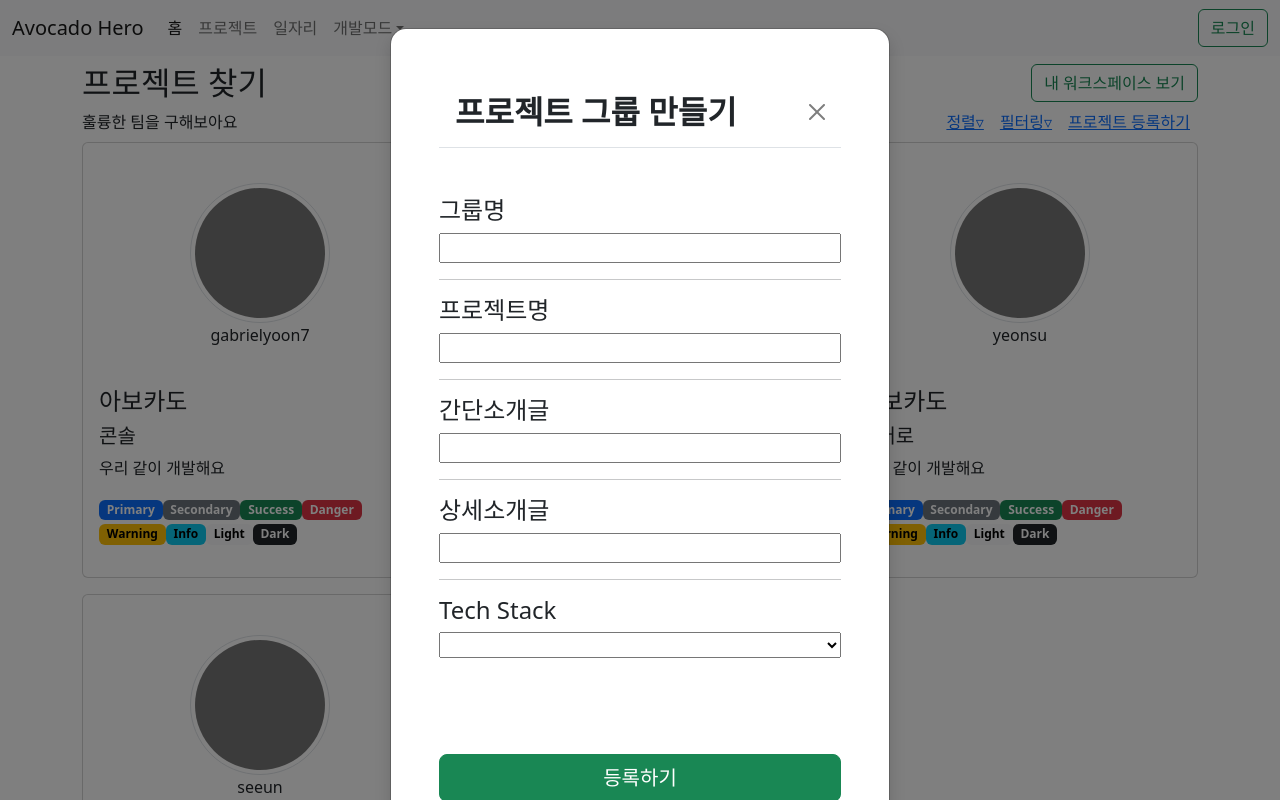
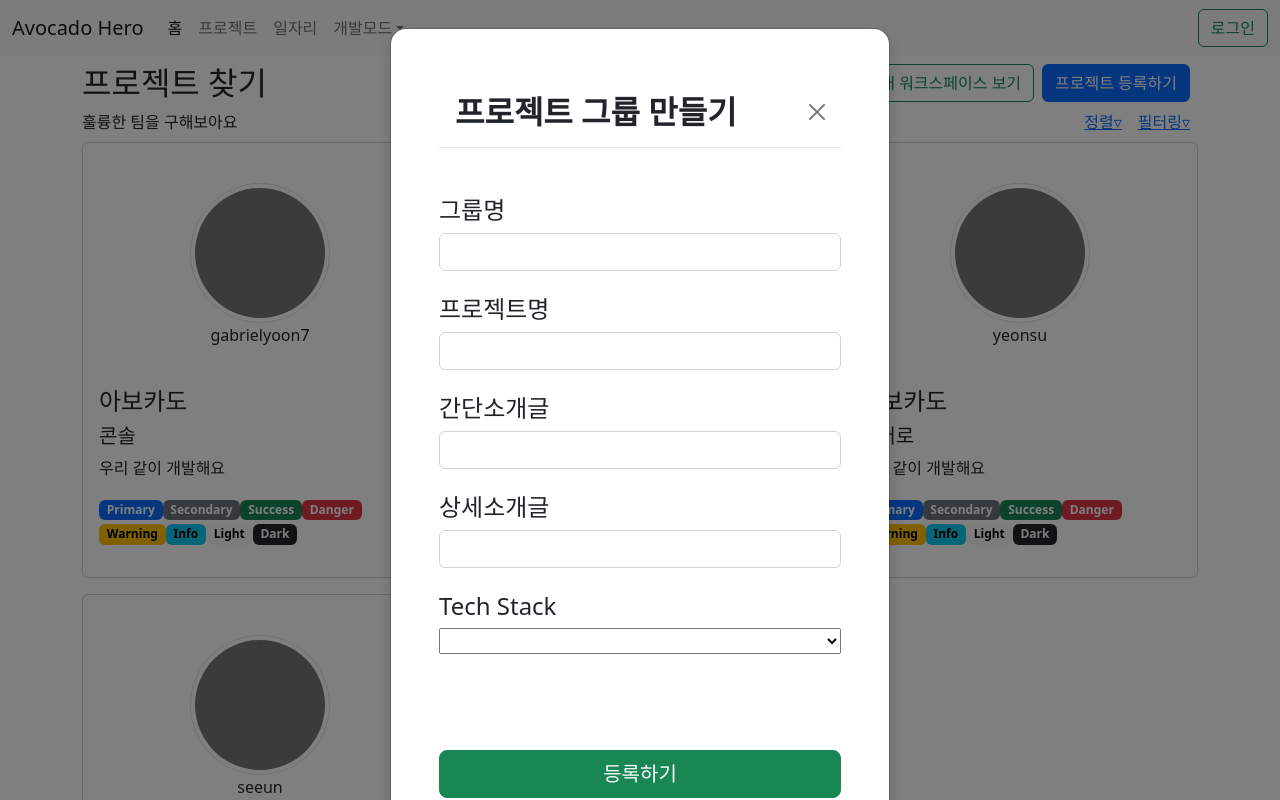
Before and after one commit to KGU-Team-Avocado/avocado-hero-web, a React (Create React App) app: page /groupFinder in a window 1280 px wide. Both pictures are taken after a click on the link "프로젝트 등록하기". Shown: the top 800 px of the page. Built offline with nearby package versions, Linux system fonts and the light colour scheme.

Commit message:
프로젝트 그룹 만드는 state 추가중

```diff
--- a/src/container/group/finder/GroupFinderContainer.js
+++ b/src/container/group/finder/GroupFinderContainer.js
@@ -1,43 +1,43 @@
 import { useState } from "react"
 import { Link } from "react-router-dom";
 import GroupCard from "../../../component/group/card/GroupCard"
-import GroupCeateModal from "../../../component/group/modal/GroupCeateModal";
-import GroupJoinModal from "../../../component/group/modal/GroupJoinModal";
+import GroupCeateModal from "./modal/GroupCeateModal";
+import GroupJoinModal from "./modal/GroupJoinModal";
 
 export default () => {
 
     const [groups, setGroups] = useState([
         {
             _id: 0,
-            manager:"gabrielyoon7",
+            manager: "gabrielyoon7",
             name: "아보카도",
             title: "콘솔",
             intro_text: "우리 같이 개발해요",
-            description:"상세설명 상세설명 상세설명 상세설명 상세설명 상세설명 상세설명 상세설명 상세설명 상세설명 상세설명 상세설명 상세설명 상세설명 상세설명 상세설명 상세설명 상세설명 상세설명 상세설명 상세설명 상세설명 상세설명 상세설명 상세설명 상세설명 상세설명 상세설명 상세설명 상세설명 상세설명 상세설명 상세설명 상세설명 상세설명 상세설명 상세설명 상세설명 상세설명 상세설명 상세설명 상세설명 상세설명 상세설명 상세설명 상세설명 상세설명 상세설명 상세설명 상세설명 상세설명 상세설명 상세설명 상세설명 상세설명 상세설명 상세설명 상세설명 상세설명 상세설명 상세설명 상세설명 상세설명 상세설명 상세설명 ",
+            description: "상세설명 상세설명 상세설명 상세설명 상세설명 상세설명 상세설명 상세설명 상세설명 상세설명 상세설명 상세설명 상세설명 상세설명 상세설명 상세설명 상세설명 상세설명 상세설명 상세설명 상세설명 상세설명 상세설명 상세설명 상세설명 상세설명 상세설명 상세설명 상세설명 상세설명 상세설명 상세설명 상세설명 상세설명 상세설명 상세설명 상세설명 상세설명 상세설명 상세설명 상세설명 상세설명 상세설명 상세설명 상세설명 상세설명 상세설명 상세설명 상세설명 상세설명 상세설명 상세설명 상세설명 상세설명 상세설명 상세설명 상세설명 상세설명 상세설명 상세설명 상세설명 상세설명 상세설명 상세설명 상세설명 ",
         },
         {
             _id: 1,
-            manager:"wlstn",
+            manager: "wlstn",
             name: "아보카도",
             title: "리액트 튜토리얼",
             intro_text: "우리 같이 개발해요",
-            description:"상세설명 상세설명 상세설명 상세설명 상세설명 상세설명 상세설명 상세설명 상세설명 상세설명 상세설명 상세설명 상세설명 ",
+            description: "상세설명 상세설명 상세설명 상세설명 상세설명 상세설명 상세설명 상세설명 상세설명 상세설명 상세설명 상세설명 상세설명 ",
         },
         {
             _id: 2,
-            manager:"yeonsu",
+            manager: "yeonsu",
             name: "아보카도",
             title: "히어로",
             intro_text: "우리 같이 개발해요",
-            description:"상세설명 상세설명 상세설명 상세설명 상세설명 상세설명 상세설명 상세설명 상세설명 상세설명 상세설명 상세설명 상세설명 ",
+            description: "상세설명 상세설명 상세설명 상세설명 상세설명 상세설명 상세설명 상세설명 상세설명 상세설명 상세설명 상세설명 상세설명 ",
         },
         {
             _id: 3,
-            manager:"seeun",
+            manager: "seeun",
             name: "팀 명",
             title: "프로젝트명",
             intro_text: "우리 같이 개발해요 우리 같이 개발해요 ",
-            description:"상세설명 상세설명 상세설명 상세설명 상세설명 상세설명 상세설명 상세설명 상세설명 상세설명 상세설명 상세설명 상세설명 ",
+            description: "상세설명 상세설명 상세설명 상세설명 상세설명 상세설명 상세설명 상세설명 상세설명 상세설명 상세설명 상세설명 상세설명 ",
         },
     ]);
 
@@ -52,11 +52,12 @@ export default () => {
                     </div>
                     <div>
                         <Link className="btn btn-outline-success" to='/myWorkspace/'>내 워크스페이스 보기</Link>
+                        <a className="btn btn-primary mx-2" href="#" data-bs-toggle="modal" data-bs-target="#group_create">프로젝트 등록하기</a>
                     </div>
                 </div>
                 <div className="row">
                     <div className="col-sm-6">훌륭한 팀을 구해보아요</div>
-                    <div className="col-sm-6 text-end"><a className="mx-2" href="#">정렬▿</a><a className="mx-2" href="#">필터링▿</a><a href="#" className="mx-2" data-bs-toggle="modal" data-bs-target="#group_create">프로젝트 등록하기</a></div>
+                    <div className="col-sm-6 text-end"><a className="mx-2" href="#">정렬▿</a><a className="mx-2" href="#">필터링▿</a></div>
                 </div>
             </div>
             <div className="row">
--- a/src/component/group/modal/GroupCeateModal.js
+++ b/src/container/group/finder/modal/GroupCeateModal.js
@@ -1,4 +1,16 @@
+import { useState } from "react"
+
 export default () => {
+
+    const [project, setProject] = useState({
+        group_name:'',
+        project_name:'',
+        short_description:'',
+        long_description:''
+    })
+
+
+
     return (
         <div className="modal-dialog" role="document">
             <div className="modal-content rounded-4 shadow">
@@ -10,17 +22,13 @@ export default () => {
 
                     <div className="d-grid my-5 list-unstyled">
                         <h4>그룹명</h4>
-                        <input />
-                        <hr />
+                        <input type="text" class="form-control mb-4" value={project.group_name}/>
                         <h4>프로젝트명</h4>
-                        <input />
-                        <hr />
+                        <input type="text" class="form-control mb-4" value={project.project_name}/>
                         <h4>간단소개글</h4>
-                        <input />
-                        <hr />
+                        <input type="text" class="form-control mb-4" value={project.short_description}/>
                         <h4>상세소개글</h4>
-                        <input />
-                        <hr />
+                        <input type="text" class="form-control mb-4" value={project.long_description} />
                         <h4>Tech Stack</h4>
                         <select />
                     </div>
--- a/src/component/group/modal/GroupJoinModal.js
+++ b/src/container/group/finder/modal/GroupJoinModal.js
@@ -1,5 +1,5 @@
 import { Link } from "react-router-dom";
-import TechStack from "../../common/TechStack";
+import TechStack from "../../../../component/common/TechStack";
 export default (props) => {
     const group = props.selectedGroup
     return (
```
